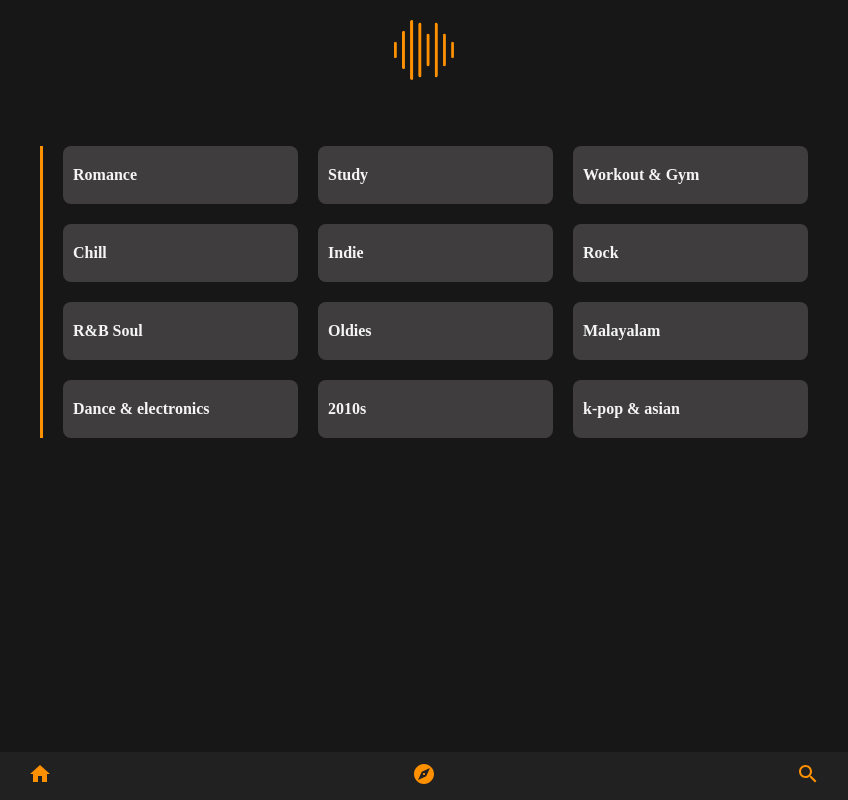
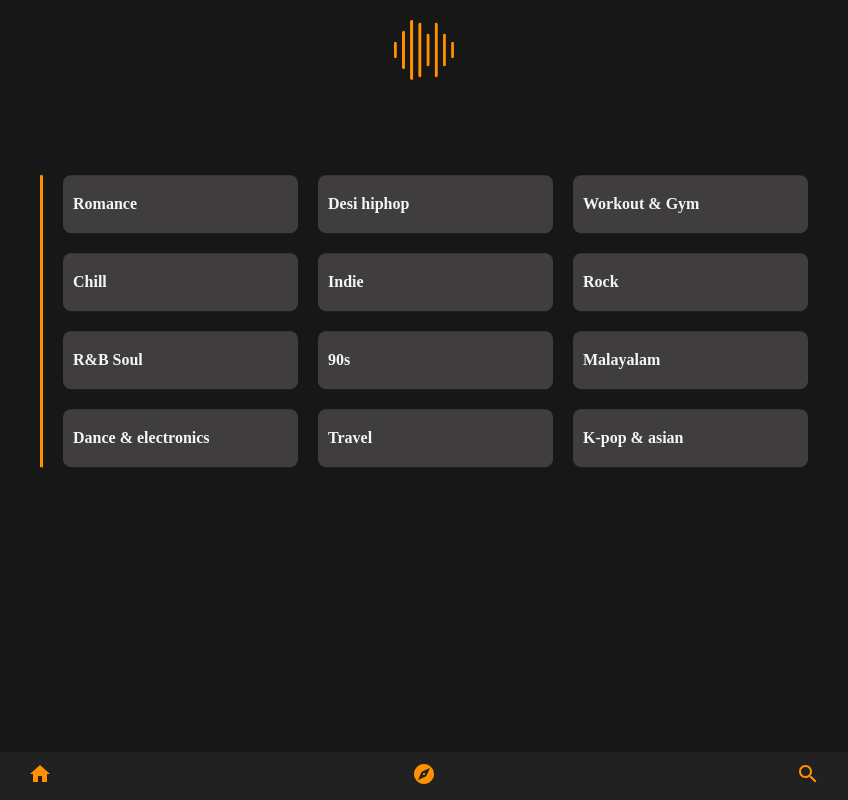
Before and after one commit to gdcodex/music-app, a React (Create React App) app: page /explore in a window 1280 px wide. Shown: the whole page, without its empty margins (216-1064 px from the left). Built offline with nearby package versions, Linux system fonts and the light colour scheme; the HTML template or start-up script is replaced by a standard one.

Commit message:
explore page functionality done

```diff
--- a/src/App.js
+++ b/src/App.js
@@ -7,6 +7,7 @@ import Home from "./home/home";
 import {BrowserRouter as Router, Switch, Route} from 'react-router-dom';
 import { PlayerContext } from "./endpoints/context";
 import Explore from './explore/explore';
+import Mood from './explore/mood';
 
 function App() {
   const [currentlyPlaying, setcurrentlyPlaying] = useState(null)
@@ -30,6 +31,9 @@ function App() {
     <Route exact path="/explore">
       <Explore/>
     </Route>
+    <Route exact path="/explore/:gid">
+      <Mood/>
+    </Route>
     <Route exact path={`/player/:pid`}>
       <Player />
     </Route>
--- a/src/elements/search/searchbody.js
+++ b/src/elements/search/searchbody.js
@@ -28,6 +28,7 @@ function Searchbody({ Suggestlist, Songlist, setsong, sClickHandler }) {
   const history = useHistory()
   const classes = useStyles();
   const videoIdhandler = (e) => {
+     currentPlay.settrackCurrent(e.id.videoId);
     currentPlay.setcurrentlyPlaying(e.snippet.thumbnails.high.url);
     history.push(`/player/${e.id.videoId}`)
   };
--- a/src/explore/explore.css
+++ b/src/explore/explore.css
@@ -21,7 +21,7 @@
     border-left: 3px solid #ff9100;
     display: grid;
     grid-auto-flow: column;
-    transform: translateY(50%);
+    transform: translateY(60%);
     grid-template-columns: 1fr 1fr 1fr ;
     grid-template-rows: 1fr 1fr 1fr 1fr ;
     gap: 20px 20px;
--- a/src/explore/explore.js
+++ b/src/explore/explore.js
@@ -1,36 +1,41 @@
-import React from 'react'
-import Bottom from '../elements/uielements/bottom'
-import './explore.css'
+import React from "react";
+import {Link} from 'react-router-dom'
+import Bottom from "../elements/uielements/bottom";
+import "./explore.css";
 
 function Explore() {
-    const Moods =[
-        "Romance",
-        "Chill",
-        "R&B Soul",
-        "Dance & electronics",
-        "Study",
-        "Indie",
-        "Oldies",
-        "2010s",
-        "Workout & Gym",
-        "Rock",
-        "Malayalam",
-        "k-pop & asian"
-    ]
+  const Moods = [
+    { name: "Romance", id: "RDCLAK5uy_lg3oz8N53WWmrM60RTjeRy0-NSmf3Qygw" },
+    { name: "Chill", id: "RDCLAK5uy_lRMLObaWWMHaptjA8bFFAwag5Q1tzeouI" },
+    { name: "R&B Soul", id: "RDCLAK5uy_mu-BhJj3yO1OXEMzahs_aJVtNWJwAwFEE" },
+    { name: "Dance & electronics", id: "RDCLAK5uy_kLWIr9gv1XLlPbaDS965-Db4TrBoUTxQ8" },
+    { name: "Desi hiphop", id: "RDCLAK5uy_mOvRWCE7v4C98UgkSVh5FTlD3osGjolas" },
+    { name: "Indie", id: "RDCLAK5uy_n17q7_2dwfDqWckpccDyTTkZ-g03jXuII" },
+    { name: "90s", id: "RDCLAK5uy_m3_ta3qbw52SzpnQMqfph0yPeyrBaJN-g" },
+    { name: "Travel", id: "RDCLAK5uy_l8ohbe556smHVTBGt3YcKCsrablXt_BXk" },
+    { name: "Workout & Gym", id: "RDCLAK5uy_mHwfbEzQvvj2WrL9rQCGUyuWAKOdN-Qwg" },
+    { name: "Rock", id: "RDCLAK5uy_mSK4KDaW4wVEem5iUX0kd30a4CigMd47A" },
+    { name: "Malayalam", id: "RDCLAK5uy_nT-zkEpc2x7AVVP0XV9JvHSfkFsOtGMR8" },
+    { name: "K-pop & asian", id: "RDCLAK5uy_mbWYIhyeB2KyvAnUGjooZ6eAMZUb28sEc" },
+  ];
   return (
     <>
       <div className="head-mood">
-        <img src="./reverb.png" alt="Mood" id="genre-head"/>
+        <img src="./reverb.png" alt="Mood" id="genre-head" />
       </div>
       <div className="explore">
         <div className="mood">
-            {Moods.map((e,i)=><div key={e} className="genres">{e}</div>)}
+          {Moods.map((e, i) => (
+            <Link to={`/explore/${e.id}`} style={{textDecoration:"none"}} key={e.name} className="genres">
+              {e.name}
+            </Link>
+          ))}
         </div>
-        <div className="footer" style={{height:"180px"}}></div>
-        <Bottom/>
+        <div className="footer" style={{ height: "180px" }}></div>
+        <Bottom />
       </div>
     </>
-    )
+  );
 }
 
-export default Explore
+export default Explore;
--- /dev/null
+++ b/src/explore/mood.js
@@ -0,0 +1,86 @@
+import React,{useCallback,useState,useEffect,useContext} from 'react'
+import {useParams,useHistory} from 'react-router-dom'
+import searchapi from '../endpoints/searchapi';
+import { makeStyles } from "@material-ui/core/styles";
+import Backdrop from '@material-ui/core/Backdrop';
+import CircularProgress from '@material-ui/core/CircularProgress';
+import List from "@material-ui/core/List";
+import ListItem from "@material-ui/core/ListItem";
+import Divider from "@material-ui/core/Divider";
+import ListItemText from "@material-ui/core/ListItemText";
+import ListItemAvatar from "@material-ui/core/ListItemAvatar";
+import Avatar from "@material-ui/core/Avatar";
+import { PlayerContext } from '../endpoints/context';
+
+const useStyles = makeStyles((theme) => ({
+    root: {
+      width: "100vw",
+      maxWidth: "100vw",
+      backgroundColor: " rgb(24, 23, 23)",
+      color: "#8b8a8a",
+      marginLeft: "5%",
+    },
+    inline: {
+      display: "inline",
+    },
+    backdrop: {
+        zIndex: theme.zIndex.drawer + 10,
+        color: '#fff',
+      }
+  }));
+function Mood() {
+    const classes = useStyles();
+    const currentPlay = useContext(PlayerContext);
+    const history = useHistory();
+    const genreId = useParams().gid;
+    const [moodlist, setmoodlist] = useState(null);
+    const playlistChart =useCallback( async () => {
+        const res = await searchapi.get("playlistItems", {
+          params: {
+            playlistId: genreId,
+            maxResults:15
+          },
+        });
+        return res.data.items;
+      },[])
+      useEffect(() => {
+        playlistChart()
+          .then((data) =>{console.log(data);setmoodlist(p=>{ return {...p,data:data}})})
+          .catch((err) => console.log(err));
+      }, []);
+      const videoIdhandler = (e) => {
+        currentPlay.settrackCurrent(e.snippet.resourceId.videoId);
+        currentPlay.setcurrentlyPlaying(e.snippet.thumbnails.high.url);
+        history.push(`/player/${e.snippet.resourceId.videoId}`)
+      };
+    return (
+        <div>
+       {!moodlist &&   <Backdrop className={classes.backdrop} open={true}>
+        <CircularProgress color="secondary" />
+      </Backdrop>}
+               <div key="sec2" id="result">
+        <List className={classes.root}>
+          {moodlist &&
+            moodlist.data.map((e, i) => (
+              <>
+                <ListItem
+                  key={e + i}
+                  style={{ cursor: "pointer" }}
+                  onClick={() => videoIdhandler(e)}
+                  alignItems="flex-start"
+                >
+                  <ListItemAvatar>
+                    <Avatar alt="img" src={e.snippet.thumbnails.medium.url} />
+                  </ListItemAvatar>
+                  <ListItemText primary={e.snippet.title} />
+                </ListItem>
+                <Divider variant="inset" component="li" />
+              </>
+            ))}
+        </List>
+      </div>
+        </div>
+    )
+}
+
+export default Mood
--- a/src/media/player.js
+++ b/src/media/player.js
@@ -8,7 +8,6 @@ import "./player.css";
 import Playercenter from "./playercenter";
 import { PlayerContext } from '../endpoints/context';
 import ArrowBackIcon from "@material-ui/icons/ArrowBack";
-import {Link} from 'react-router-dom';
 import SliderControl from "./slider";
 import Upnext from "./upnext";
 import axios from 'axios';
@@ -29,7 +28,7 @@ function Player() {
   const [currentTime, setcurrentTime] = React.useState(0);
   const [volume, setvolume] = React.useState(100);
   const [Time, setTime] = React.useState(0);
-  // const [track, settrack] = React.useState(null);
+  const [track, settrack] = React.useState(null);
 
   useEffect(() => {
 
@@ -42,6 +41,7 @@ function Player() {
     axios(config)
     .then(function (response) {
       // console.log(JSON.stringify(response.data));
+      settrack(response.data)
       currentPlay.settrackCurrent(response.data);
     })
     .catch(function (error) {
@@ -98,10 +98,10 @@ function Player() {
               setcurrentTime(audio.current.currentTime);
             }}
           >
-            <source src={currentPlay.trackCurrent} type="audio/mpeg" />
+            <source src={track} type="audio/mpeg" />
           </audio>
           <div className="upnext">
-            <Upnext videoId={videoId} audio={audio}/>
+            <Upnext videoId={videoId} audio={audio} settrack={settrack}/>
           </div>
         </main>
       )}
--- a/src/media/upnext.js
+++ b/src/media/upnext.js
@@ -44,7 +44,7 @@ const useStyles = makeStyles((theme)=>({
   },
 }));
 
-function Upnext({ videoId,audio }) {
+function Upnext({ videoId,audio,settrack }) {
   const [load, setload] = useState(false);
   const [relatedVids, setrelatedVids] = useState(null);
   useEffect(() => {
@@ -78,6 +78,7 @@ function Upnext({ videoId,audio }) {
           console.log("trackchange")
           history.push(`/player/${e.id.videoId}`);
           currentPlay.settrackCurrent(response.data);
+          settrack(response.data)
           currentPlay.setcurrentlyPlaying(e.snippet.thumbnails.high.url);
           audio.current.pause();
           audio.current.load();
```
Lines whose indentation alone changed are shown as unchanged.
